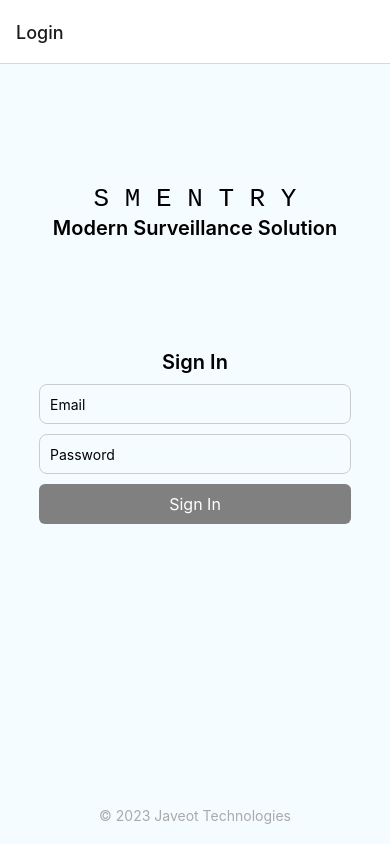
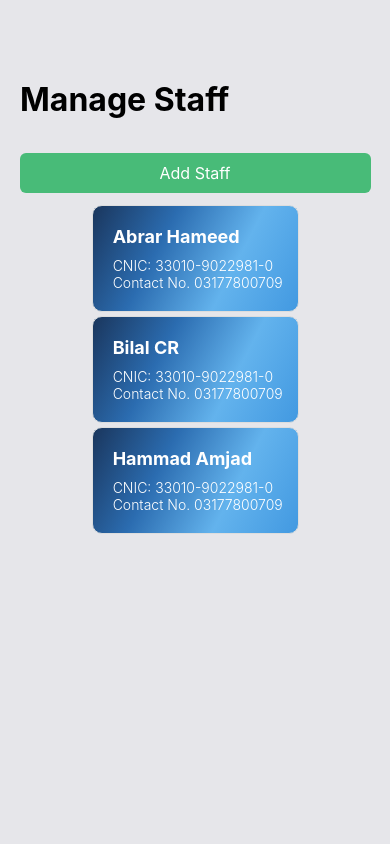
Before and after one commit to winepine/SmentryMobile, a React Native app: screen /ManageStaffScreen in a window 390 px wide. Built offline with nearby package versions, Linux system fonts and the light colour scheme; what react-native-root-siblings would draw is missing.

Commit message:
Staff Page Complete

```diff
--- /dev/null
+++ b/components/Header.tsx
@@ -0,0 +1,13 @@
+import { StyleSheet, Text } from "react-native";
+
+const Header = ({ text }: any) => <Text style={styles.headerText}>{text}</Text>;
+const styles = StyleSheet.create({
+  headerText: {
+    fontSize: 32,
+    padding: 20,
+    paddingBottom: 10,
+    flexWrap: "wrap",
+    fontWeight: "700",
+  },
+});
+export default Header;
--- a/components/MainScreen/AlertSos.tsx
+++ b/components/MainScreen/AlertSos.tsx
@@ -1,7 +1,17 @@
-import { StyleSheet, Text, TouchableHighlight, View } from "react-native";
+import { useState } from "react";
+import {
+  Alert,
+  Modal,
+  Pressable,
+  StyleSheet,
+  Text,
+  TouchableHighlight,
+  View,
+} from "react-native";
 import Ionicons from "react-native-vector-icons/Ionicons";
 
 const AlertSos = () => {
+  const [modalVisible, setModalVisible] = useState(false);
   return (
     <View
       style={{
@@ -17,6 +27,7 @@ const AlertSos = () => {
         style={{ ...styles.card, width: "94%", backgroundColor: "#E53E3E" }}
         //   onPress={onPress}
         underlayColor="#aaa"
+        onPress={() => setModalVisible(true)}
       >
         <View
           style={{
@@ -41,6 +52,51 @@ const AlertSos = () => {
           </View>
         </View>
       </TouchableHighlight>
+      <Modal
+        animationType="fade"
+        transparent={true}
+        visible={modalVisible}
+        presentationStyle="overFullScreen"
+        onRequestClose={() => {
+          Alert.alert("Modal has been closed.");
+          setModalVisible(!modalVisible);
+        }}
+      >
+        <View style={styles.centeredView}>
+          <View style={styles.modalView}>
+            <Text style={styles.modalText}>
+              Are You Sure You Want To Send SOS Signal?
+            </Text>
+            <Text
+              style={{
+                color: "#E53E3E",
+                textAlign: "center",
+              }}
+            >
+              Proceeding by clicking confirm will send a SOS signal to all the
+              security guards in your society. Authorities will be alerted and
+              will be on their way to your location as soon as possible. Please
+              make sure you are in a safe place before proceeding.
+            </Text>
+            <Pressable
+              style={[
+                styles.button,
+                styles.buttonClose,
+                { marginTop: 30, backgroundColor: "#E53E3E" },
+              ]}
+              onPress={() => setModalVisible(!modalVisible)}
+            >
+              <Text style={styles.textStyle}>Proceed</Text>
+            </Pressable>
+            <Pressable
+              style={[styles.button, styles.buttonClose, { marginTop: 5 }]}
+              onPress={() => setModalVisible(!modalVisible)}
+            >
+              <Text style={styles.textStyle}>Cancel</Text>
+            </Pressable>
+          </View>
+        </View>
+      </Modal>
     </View>
   );
 };
@@ -66,5 +122,56 @@ const styles = StyleSheet.create({
     justifyContent: "center",
     alignItems: "center",
   },
+  modalView: {
+    // margin: 20,
+    backgroundColor: "white",
+    // backgroundColor: "green",
+    // marginHorizontal: 50,
+    borderRadius: 10,
+    padding: 25,
+    alignItems: "center",
+    shadowColor: "#000",
+    shadowOffset: {
+      width: 2,
+      height: 4,
+    },
+    shadowOpacity: 0.25,
+    shadowRadius: 4,
+    elevation: 5,
+  },
+  centeredView: {
+    flex: 1,
+    justifyContent: "center",
+    alignItems: "center",
+    padding: 8,
+
+    // marginTop: 22,
+    backgroundColor: "rgba(0,0,0,0.6)",
+  },
+  button: {
+    // borderRadius: 20,
+    padding: 12,
+    // width: 100,
+    width: 300,
+    elevation: 2,
+  },
+  buttonOpen: {
+    backgroundColor: "#3182CE",
+  },
+  buttonClose: {
+    backgroundColor: "#3182CE",
+    borderRadius: 5,
+  },
+  textStyle: {
+    color: "white",
+    fontWeight: "bold",
+    textAlign: "center",
+  },
+  modalText: {
+    marginBottom: 15,
+    fontWeight: "bold",
+    fontSize: 22,
+    textAlign: "center",
+  },
 });
 export default AlertSos;
--- a/components/MainScreen/ManageNDelivery.tsx
+++ b/components/MainScreen/ManageNDelivery.tsx
@@ -18,7 +18,7 @@ const ManageNDelivery = () => {
     >
       <TouchableHighlight
         style={{ ...styles.card, backgroundColor: "#3182CE" }}
-        //   onPress={onPress}
+        onPress={() => navigate("ManageStaffScreen", {})}
         underlayColor="#aaa"
       >
         <View
--- /dev/null
+++ b/components/ManageStaff/StaffBox.tsx
@@ -0,0 +1,72 @@
+import { LinearGradient } from "expo-linear-gradient";
+import { StyleSheet, Text, View } from "react-native";
+
+const StaffBox = ({ name }) => {
+  return (
+    <LinearGradient
+      colors={["#1A365D", "#2B6CB0", "#63B3ED", "#4299E1"]}
+      start={{ x: 0, y: 0 }}
+      end={{ x: 1, y: 1 }}
+      style={styles.container}
+    >
+      {/* <View style={styles.container}> */}
+      <View style={styles.leftContainer}>
+        <Text style={styles.name}>{name}</Text>
+        <View
+          style={{
+            marginTop: 10,
+          }}
+        >
+          <Text style={styles.description}>{"CNIC: 33010-9022981-0"}</Text>
+          <Text style={styles.description}>{"Contact No. 03177800709"}</Text>
+        </View>
+      </View>
+      <View style={styles.rightContainer}></View>
+      {/* </View> */}
+    </LinearGradient>
+  );
+};
+const styles = StyleSheet.create({
+  container: {
+    flexDirection: "row",
+    alignItems: "center",
+    backgroundColor: "#4299E1",
+    borderWidth: 0.5,
+    borderColor: "#ddd",
+    padding: 10,
+    marginHorizontal: 10,
+    marginVertical: 2,
+    borderRadius: 10,
+    overflow: "hidden",
+    elevation: 5,
+  },
+  leftContainer: {
+    flex: 1,
+    paddingVertical: 10,
+    paddingLeft: 10,
+  },
+  rightContainer: {
+    flexDirection: "row",
+    alignItems: "center",
+    paddingRight: 5,
+  },
+  name: {
+    fontSize: 18,
+    fontWeight: "bold",
+    color: "white",
+  },
+  description: {
+    fontSize: 14,
+    // color: "#666666",
+    // marginTop: 2,
+    fontWeight: "300",
+    color: "white",
+  },
+  button: {
+    backgroundColor: "#48BB78",
+    borderRadius: 5,
+    padding: 10,
+    marginHorizontal: 2,
+  },
+});
+export default StaffBox;
--- /dev/null
+++ b/components/ManageStaff/index.tsx
@@ -0,0 +1,37 @@
+import { View } from "react-native";
+import { defaultGreen } from "../../constants/colors";
+import Header from "../Header";
+import SButton from "../SButton";
+import ScreenContainer from "../ScreenContainer";
+import StaffBox from "./StaffBox";
+
+const ManageStaff = () => {
+  return (
+    <ScreenContainer>
+      <Header text="Manage Staff" />
+      <View
+        style={{
+          marginTop: 20,
+          justifyContent: "center",
+          alignItems: "center",
+        }}
+      >
+        <SButton title="Add Staff" color={defaultGreen} />
+      </View>
+      <View
+        style={{
+          marginTop: 10,
+          width: "96%",
+          marginLeft: 8,
+          alignItems: "center",
+        }}
+      >
+        <StaffBox name={"Abrar Hameed"} />
+        <StaffBox name={"Bilal CR"} />
+        <StaffBox name={"Hammad Amjad"} />
+      </View>
+    </ScreenContainer>
+  );
+};
+
+export default ManageStaff;
--- a/components/NavigationStack/index.tsx
+++ b/components/NavigationStack/index.tsx
@@ -10,6 +10,7 @@ import HomeScreen from "../../screens/HomeScreen";
 import LoginScreen from "../../screens/LoginScreen";
 import EntryRequestsScreen from "../EntryRequestsScreen";
 import InviteVisitorScreen from "../InviteVisitorScreen.tsx";
+import ManageStaff from "../ManageStaff";
 const Stack = createNativeStackNavigator();
 const MyTheme = {
   ...DefaultTheme,
@@ -62,6 +63,16 @@ export default function CustomNavigationStack() {
             headerLeft: () => <></>,
           }}
         />
+        <Stack.Screen
+          name="ManageStaffScreen"
+          component={ManageStaff}
+          options={{
+            gestureEnabled: true,
+            headerShown: true,
+            header: () => <></>,
+            headerLeft: () => <></>,
+          }}
+        />
       </Stack.Navigator>
     </NavigationContainer>
   );
--- /dev/null
+++ b/components/SButton.tsx
@@ -0,0 +1,29 @@
+import { Text, TouchableOpacity } from "react-native";
+
+const SButton = ({ title, color }: any) => {
+  return (
+    <TouchableOpacity
+      style={{
+        backgroundColor: color,
+        padding: 10,
+        marginTop: 4,
+        width: "90%",
+        paddingLeft: 25,
+        paddingRight: 25,
+        borderRadius: 6,
+      }}
+      //   onPress={() => navigate("Smentry Home", {})}
+    >
+      <Text
+        style={{
+          textAlign: "center",
+          color: "white",
+          fontSize: 16,
+        }}
+      >
+        {title}
+      </Text>
+    </TouchableOpacity>
+  );
+};
+export default SButton;
--- /dev/null
+++ b/components/ScreenContainer.tsx
@@ -0,0 +1,18 @@
+import { ReactElement } from "react";
+import { StyleSheet, View } from "react-native";
+
+const ScreenContainer = ({ children }: any) => (
+  <View
+    style={[styles.scene, { backgroundColor: "#E6E6EA", paddingBottom: 10 }]}
+  >
+    {children}
+  </View>
+);
+const styles = StyleSheet.create({
+  scene: {
+    flex: 1,
+    paddingTop: 60,
+    justifyContent: "flex-start",
+  },
+});
+export default ScreenContainer;
--- /dev/null
+++ b/constants/colors.tsx
@@ -0,0 +1,4 @@
+const defaultBlue = "#3182CE";
+const defaultRed = "#E53E3E";
+const defaultGreen = "#48BB78";
+export { defaultBlue, defaultRed, defaultGreen };
```
